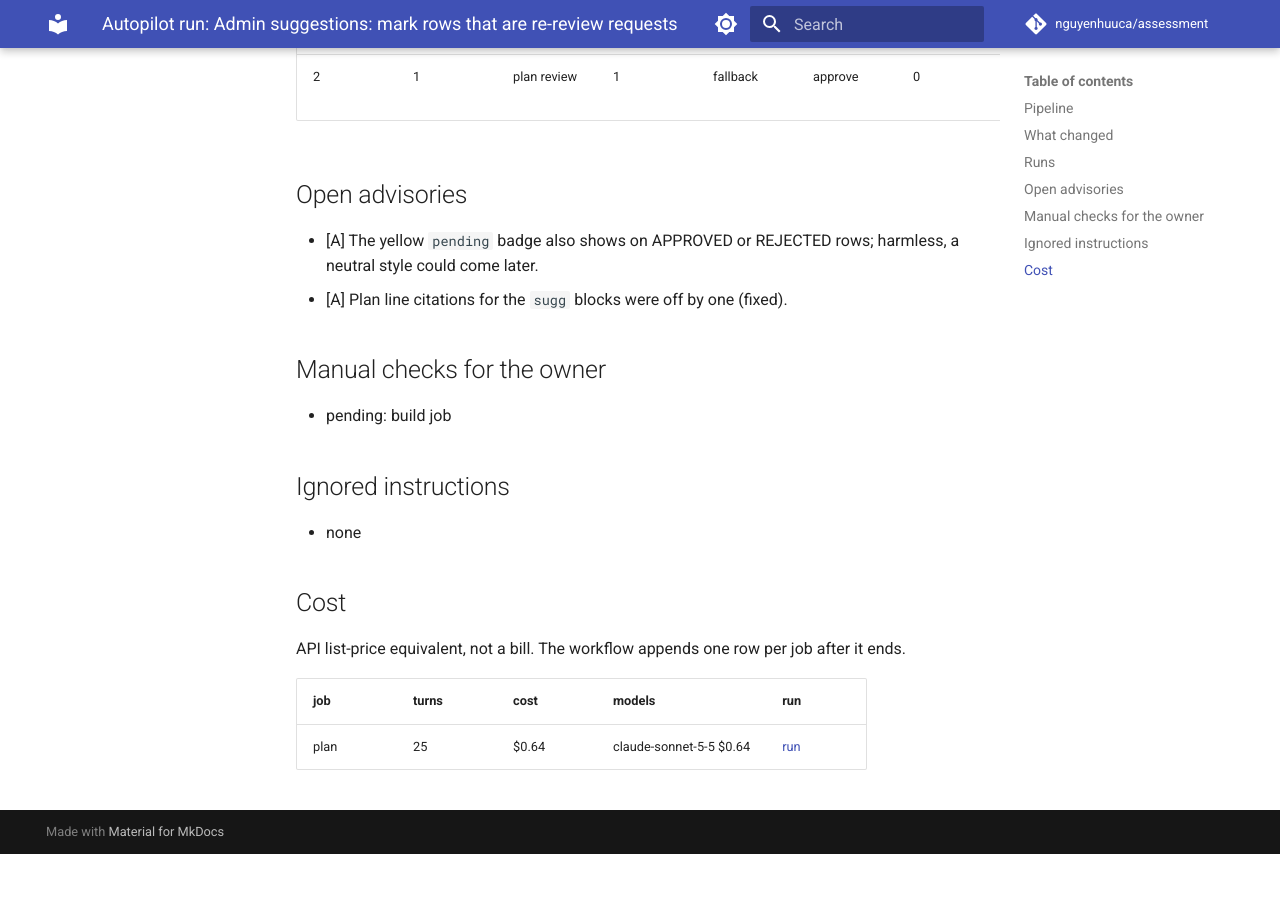
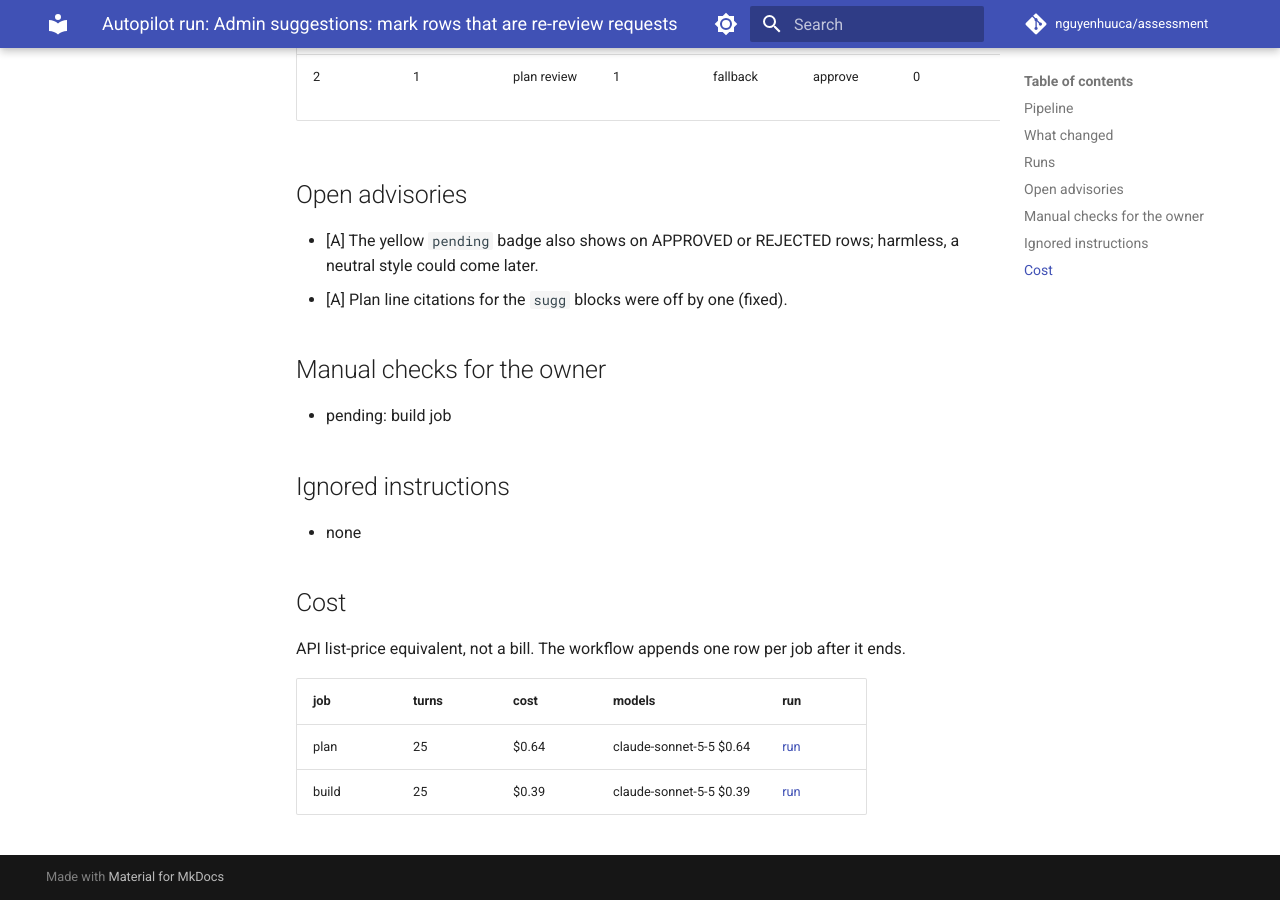
Before and after one commit to nguyenhuuca/assessment, an MkDocs documentation site: the page built from docs/reports/autopilot-2026-10-19-admin-rereview-badge.md, in a window 1280 px wide and 900 px high, scrolled down 1460 px. Built offline with MkDocs 1.6.1 and Material for MkDocs 9.7.7, drawn with Linux system fonts in a browser that asks for light colours; comment, search, counter and statistics services are not loaded; before the commit the page ends 2314 px from its top, so only the background shows below that.

Commit message:
docs(autopilot): build job cost $0.39

```diff
--- a/docs/reports/autopilot-2026-10-19-admin-rereview-badge.md
+++ b/docs/reports/autopilot-2026-10-19-admin-rereview-badge.md
@@ -55,3 +55,4 @@ API list-price equivalent, not a bill. The workflow appends one row per job afte
 | job | turns | cost | models | run |
 |-----|-------|------|--------|-----|
 | plan | 25 | $0.64 | claude-sonnet-5-5 $0.64 | [run](https://github.com/nguyenhuuca/assessment/actions/runs/39227453685) |
+| build | 25 | $0.39 | claude-sonnet-5-5 $0.39 | [run](https://github.com/nguyenhuuca/assessment/actions/runs/39228033342) |
```
